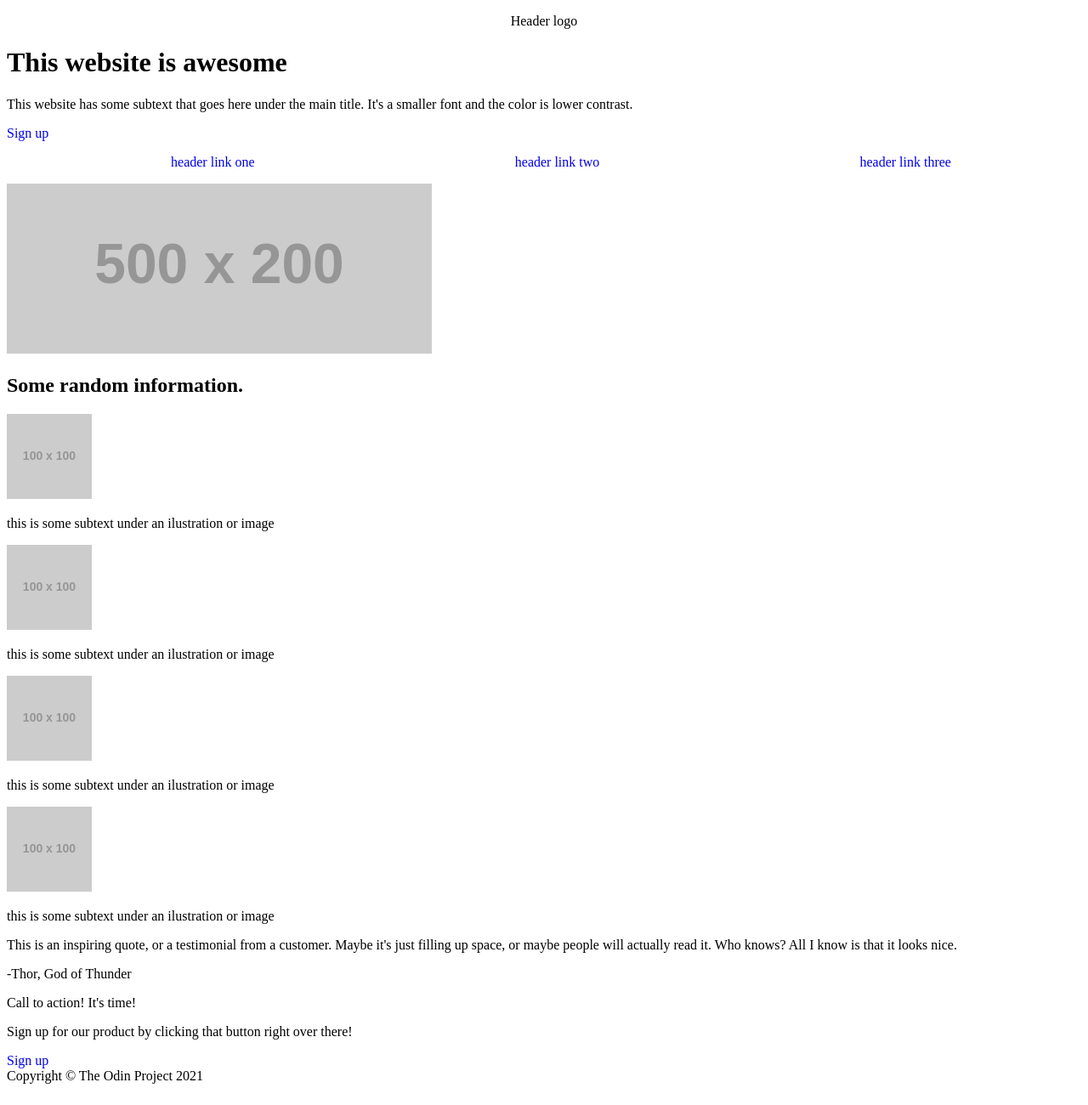
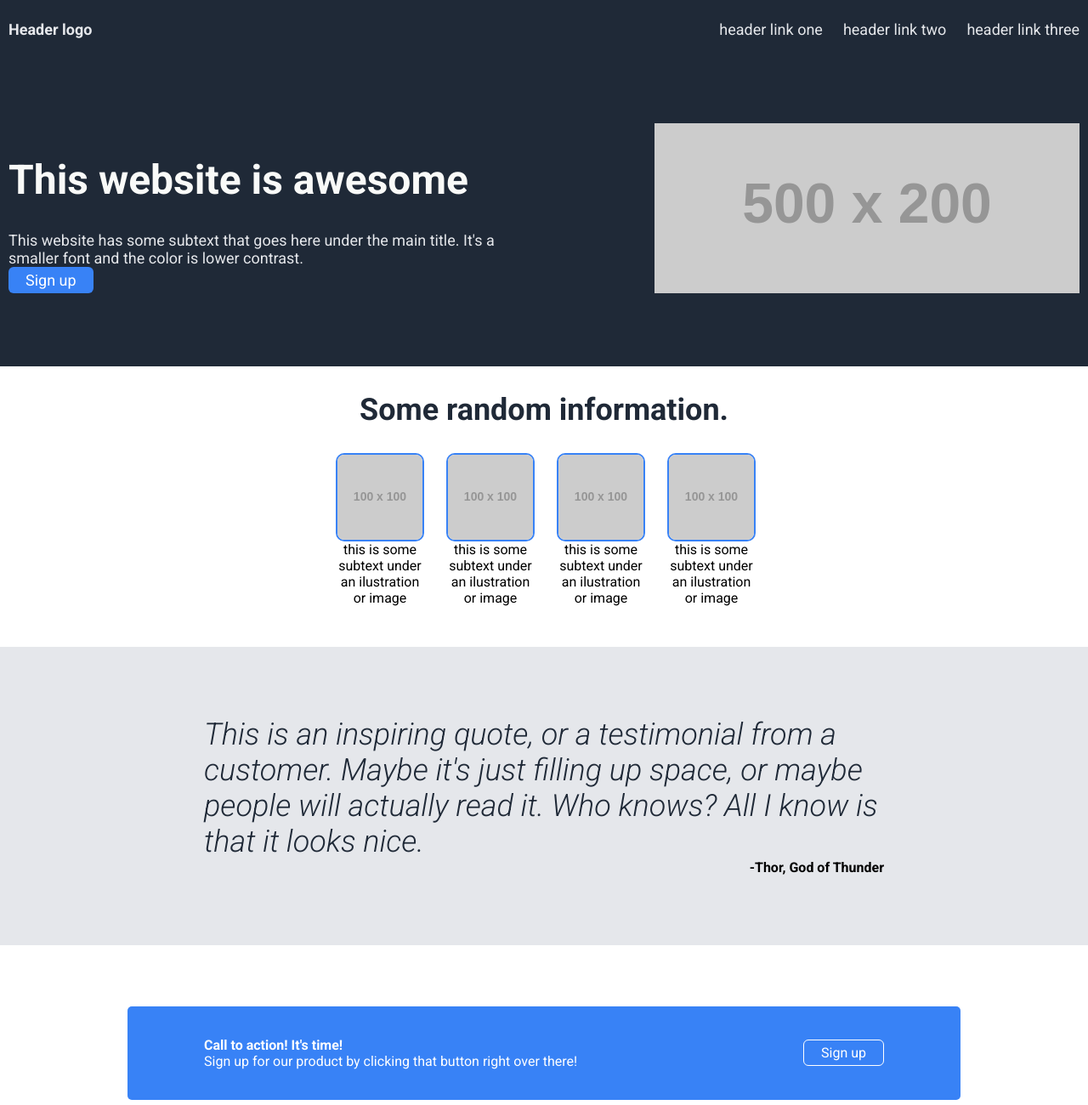
Before and after one commit to jeremytzj/landing-page, a plain HTML site: page index.html in a window 1280 px wide. Shown: the top 1300 px of the page at 85% size. Drawn offline with Linux system fonts and the light colour scheme; placeholder pictures from the web are drawn by us.

Commit message:
Add style

```diff
--- a/src/styles.css
+++ b/src/styles.css
@@ -1,17 +1,202 @@
+*{
+    font-family: Roboto, monospace, sans-serif;
+}
+
+body {
+    display: flex;
+    flex-flow: column wrap;
+    padding: 0;
+    margin: 0;
+}
+
 ul {
     list-style-type: none;
+    margin: 0;
+}
+
+p{
+    margin: 0;
 }
 
 a {
     text-decoration: none;
 }
 
-.header {
-    display: flex;
-    justify-content: space-around;
+.hero .btn, .btn {
+    color: white;
+    background-color: #3882f6;
+    padding: 5px 20px;
+    border-radius: 6px;
 }
 
-.header > ul {
+.hero .logo{
+    color: #f9faf8;
+    font-size: 24px;
+    font-weight: bold;
+}
+
+.hero  ul {
     display: flex;
-    gap: 16px;
+    gap: 24px;
 }
+
+.hero a , .hero .left p{
+    color: #e5e7eb;
+    font-size: 18px;
+    background-color: inherit;
+
+}
+
+.hero {
+    background-color: #1f2937;
+    display: flex;
+    flex-wrap: wrap;
+    gap: 60px;
+    padding-top: 24px;
+    padding-bottom: 86px;
+    justify-content: center;
+}
+
+.hero h1 {
+    font-size: 48px;
+    font-weight: bolder;
+    color: #f9faf8;
+}
+
+.hero .left {
+    display: flex;
+    flex-flow: column wrap;
+    max-width: 600px;
+    gap: 100px;
+    flex: 1;
+    align-items: flex-start;
+    justify-content: space-between;
+}
+
+.left-hero {
+    display: flex;
+    flex-direction: column;
+    align-items: flex-start;
+    justify-content: center;
+}
+
+.hero .right {
+    display: flex;
+    flex-flow: column wrap;
+    align-items: flex-end;
+    max-width: 600px;
+    justify-content: space-between;
+    gap: 100px;
+    flex: 1;
+}
+
+
+
+.main {
+    text-align: center;
+    margin-bottom: 48px;
+}
+
+.main h2 {
+    margin-bottom: 30px;
+    font-size: 36px;
+    font-weight: bolder;
+    color: #1f2937;
+}
+
+.infos {
+    display:flex;
+    justify-content: center;
+    flex-wrap: wrap;
+    gap: 30px;
+}
+
+.info {
+    width: 100px;
+    display: flex;
+    flex-flow: column wrap;
+}
+
+.info img {
+    border: 2px solid #3882f6;
+    border-radius: 10px;
+}
+
+
+.quotation {
+    background-color: #e5e7eb;
+    display: flex;
+    justify-content: center;
+    align-items: center;
+    padding: 82px;
+}
+.quotation .content {
+    display: flex;
+    flex-direction: column;
+    max-width: 800px;
+}
+
+
+.quotation .quote {
+    margin: 0 auto;
+    font-size: 36px;
+    font-style: italic;
+    font-weight: 300;
+    color: #1f2937;
+
+}
+
+.quotation .quote-author {
+    font-weight: bold;
+    margin-right: 0;
+    margin-left: auto;
+
+
+}
+
+.call-container {
+    display: flex;
+    justify-content: center;
+    padding: 72px 0;
+}
+
+.call {
+    display: flex;
+    align-items: center;
+    justify-content: space-between;
+    padding: 36px 90px;
+    background-color: #3882f6;
+    border-radius: 5px;
+    color: white;
+    width: 800px;
+}
+
+
+.call .call-time{
+    font-weight: bold;
+}
+
+.call .btn{
+    border: 1px solid white;
+}
+
+
+.call-text{
+    display: flex;
+    flex-flow: column wrap;
+    justify-content: center;
+}
+
+.call-text p {
+    margin: 0;
+}
+
+
+footer {
+    background-color: #1f2937;
+    display: flex;
+    justify-content: center;
+    align-items: center;
+    padding: 30px;
+    color: white;
+}
```
